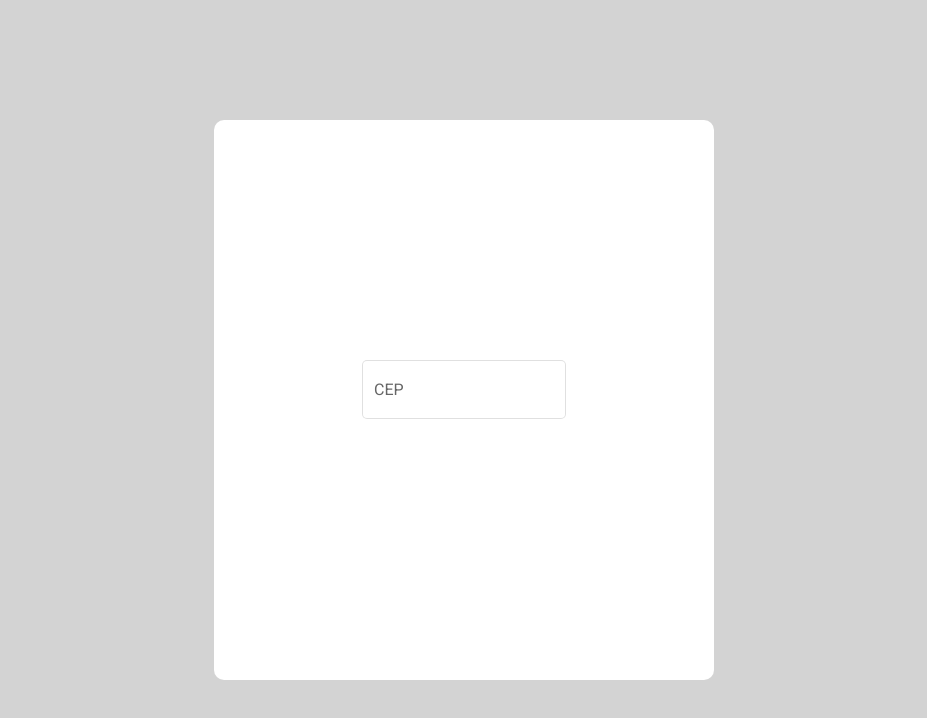
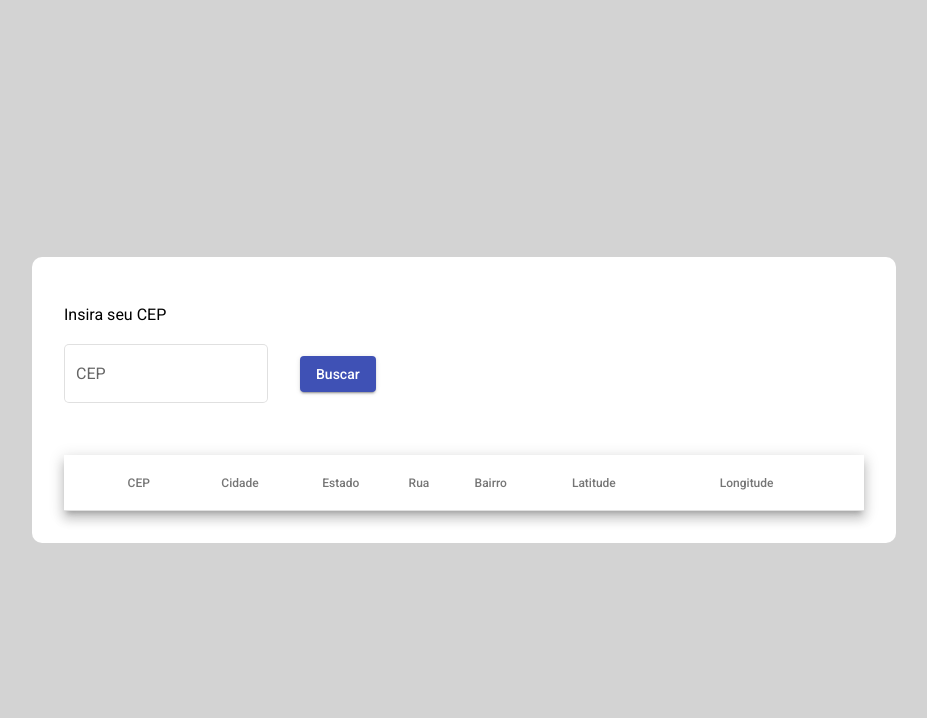
Before and after one commit to antonioadami/angular-tests, an Angular app: page / in a window 1280 px wide. Shown: the top 718 px of the page, without its empty margins (176-1103 px from the left). Built offline with nearby package versions, Linux system fonts and the light colour scheme.

Commit message:
Buscando e mostrando endereço atraves do cep

```diff
--- a/src/app/app.component.ts
+++ b/src/app/app.component.ts
@@ -3,7 +3,7 @@ import { Component } from '@angular/core';
 @Component({
   selector: 'app-root',
   templateUrl: './app.component.html',
-  styleUrls: ['./app.component.css']
+  styleUrls: ['./app.component.css'],
 })
 export class AppComponent {
   title = 'angular-tests';
--- a/src/app/app.module.ts
+++ b/src/app/app.module.ts
@@ -5,6 +5,8 @@ import { HttpClientModule } from '@angular/common/http';
 import { BrowserAnimationsModule } from '@angular/platform-browser/animations';
 import { MatFormFieldModule } from '@angular/material/form-field';
 import { MatInputModule } from '@angular/material/input';
+import { MatButtonModule } from '@angular/material/button';
+import { MatTableModule } from '@angular/material/table';
 
 import { FormsModule } from '@angular/forms';
 import { AppComponent } from './app.component';
@@ -21,6 +23,8 @@ import { HomeComponent } from './pages/home/home.component';
 
     MatFormFieldModule,
     MatInputModule,
+    MatButtonModule,
+    MatTableModule,
   ],
   providers: [],
   bootstrap: [AppComponent],
--- /dev/null
+++ b/src/app/models/ICepResponse.ts
@@ -0,0 +1,15 @@
+export interface ICepResponse {
+  cep: string;
+  state: string;
+  city: string;
+  neighborhood: string;
+  street: string;
+  service: string;
+  location: {
+    type: string;
+    coordinates: {
+      longitude: string;
+      latitude: string;
+    };
+  };
+}
--- a/src/app/pages/home/home.component.css
+++ b/src/app/pages/home/home.component.css
@@ -10,13 +10,39 @@
 }
 
 .card-container {
-  width: 500px;
-  height: 70%;
+  width: 800px;
 
   background-color: white;
   border-radius: 10px;
 
+  padding: 2rem;
+
+  display: flex;
+  flex-direction: column;
+  justify-content: flex-start;
+  align-items: flex-start;
+}
+
+.cep-container {
   display: flex;
   justify-content: center;
   align-items: center;
 }
+
+::ng-deep .mat-form-field-wrapper{
+  padding: 0;
+}
+
+.buscar-button {
+  height: 90%;
+  margin-left: 2rem;
+}
+
+.address-table {
+  width: 100%;
+  margin-top: 3rem;
+}
+
+::ng-deep th, td{
+  text-align: center !important;
+}
--- a/src/app/pages/home/home.component.html
+++ b/src/app/pages/home/home.component.html
@@ -1,8 +1,56 @@
 <div class="main-container">
   <div class="card-container">
-    <mat-form-field appearance="outline">
-      <mat-label>CEP</mat-label>
-      <input matInput placeholder="Placeholder" [(ngModel)]="cep">
-    </mat-form-field>
+    <p>Insira seu CEP</p>
+
+    <div class="cep-container">
+      <mat-form-field appearance="outline">
+        <mat-label>CEP</mat-label>
+        <input matInput placeholder="Placeholder" [(ngModel)]="cep">
+      </mat-form-field>
+      <button mat-raised-button color="primary" class="buscar-button" (click)="buscar()">Buscar</button>
+    </div>
+
+    <table mat-table [dataSource]="addresses" class="mat-elevation-z8 address-table" >
+
+      <ng-container matColumnDef="cep">
+        <th mat-header-cell *matHeaderCellDef> CEP </th>
+        <td mat-cell *matCellDef="let element"> {{element.cep}} </td>
+      </ng-container>
+
+      <ng-container matColumnDef="cidade">
+        <th mat-header-cell *matHeaderCellDef> Cidade </th>
+        <td mat-cell *matCellDef="let element"> {{element.city}} </td>
+      </ng-container>
+
+      <ng-container matColumnDef="estado">
+        <th mat-header-cell *matHeaderCellDef> Estado </th>
+        <td mat-cell *matCellDef="let element"> {{element.state}} </td>
+      </ng-container>
+
+      <ng-container matColumnDef="rua">
+        <th mat-header-cell *matHeaderCellDef> Rua </th>
+        <td mat-cell *matCellDef="let element"> {{element.street}} </td>
+      </ng-container>
+
+
+      <ng-container matColumnDef="bairro">
+        <th mat-header-cell *matHeaderCellDef> Bairro </th>
+        <td mat-cell *matCellDef="let element"> {{element.neighborhood}} </td>
+      </ng-container>
+
+      <ng-container matColumnDef="latitude">
+        <th mat-header-cell *matHeaderCellDef> Latitude </th>
+        <td mat-cell *matCellDef="let element"> {{element.location.coordinates.latitude}} </td>
+      </ng-container>
+
+      <ng-container matColumnDef="longitude">
+        <th mat-header-cell *matHeaderCellDef> Longitude </th>
+        <td mat-cell *matCellDef="let element"> {{element.location.coordinates.longitude}} </td>
+      </ng-container>
+
+      <tr mat-header-row *matHeaderRowDef="columns"></tr>
+      <tr mat-row *matRowDef="let row; columns: columns;"></tr>
+    </table>
+
   </div>
 </div>
--- a/src/app/pages/home/home.component.ts
+++ b/src/app/pages/home/home.component.ts
@@ -1,4 +1,8 @@
-import { Component } from '@angular/core';
+import { Component, ViewChild } from '@angular/core';
+import { MatTable } from '@angular/material/table';
+
+import { ICepResponse } from 'src/app/models/ICepResponse';
+import { CepService } from 'src/app/services/cep.service';
 
 @Component({
   selector: 'Home',
@@ -6,7 +10,30 @@ import { Component } from '@angular/core';
   styleUrls: ['./home.component.css'],
 })
 export class HomeComponent {
+  @ViewChild(MatTable) table: MatTable<ICepResponse>;
+
   title = 'Busca por CEP';
 
   cep: string;
+
+  addresses: ICepResponse[] = [];
+
+  columns = [
+    'cep',
+    'cidade',
+    'estado',
+    'rua',
+    'bairro',
+    'latitude',
+    'longitude',
+  ];
+
+  constructor(private cepService: CepService) {}
+
+  buscar(): void {
+    this.cepService.getAddressByCep(this.cep).subscribe(ans => {
+      this.addresses.push(ans);
+      this.table.renderRows();
+    });
+  }
 }
--- a/src/app/services/cep.service.ts
+++ b/src/app/services/cep.service.ts
@@ -3,22 +3,7 @@ import { Observable } from 'rxjs';
 import { HttpClient } from '@angular/common/http';
 
 import { environment } from '../../environments/environment';
-
-interface ICepResponse {
-  cep: string;
-  state: string;
-  city: string;
-  neighborhood: string;
-  street: string;
-  service: string;
-  location: {
-    type: string;
-    coordinates: {
-      longitude: string;
-      latitude: string;
-    };
-  };
-}
+import { ICepResponse } from '../models/ICepResponse';
 
 @Injectable({
   providedIn: 'root',
```
